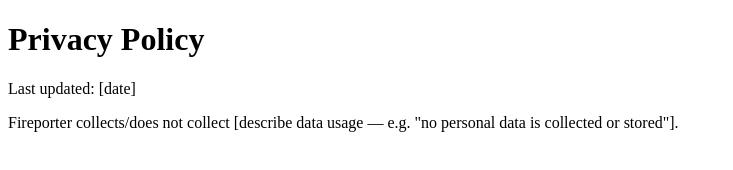
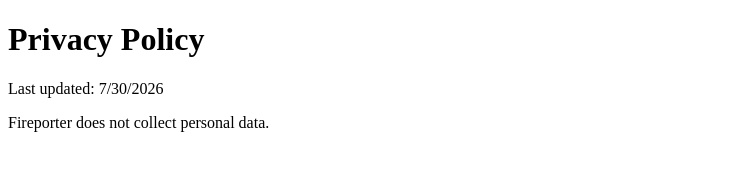
Before and after one commit to Teleporter998/fireporter, a plain HTML site: page privacy.html in a window 1280 px wide. Shown: the whole page, without its empty margins (0-733 px from the left). Drawn offline with Linux system fonts and the light colour scheme.

Commit message:
Update privacy.html

```diff
--- a/privacy.html
+++ b/privacy.html
@@ -3,7 +3,7 @@
 <head><title>Fireporter - Privacy Policy</title></head>
 <body>
   <h1>Privacy Policy</h1>
-  <p>Last updated: [date]</p>
-  <p>Fireporter collects/does not collect [describe data usage — e.g. "no personal data is collected or stored"].</p>
+  <p>Last updated: 7/30/2026</p>
+  <p>Fireporter does not collect personal data.</p>
 </body>
 </html>
```
